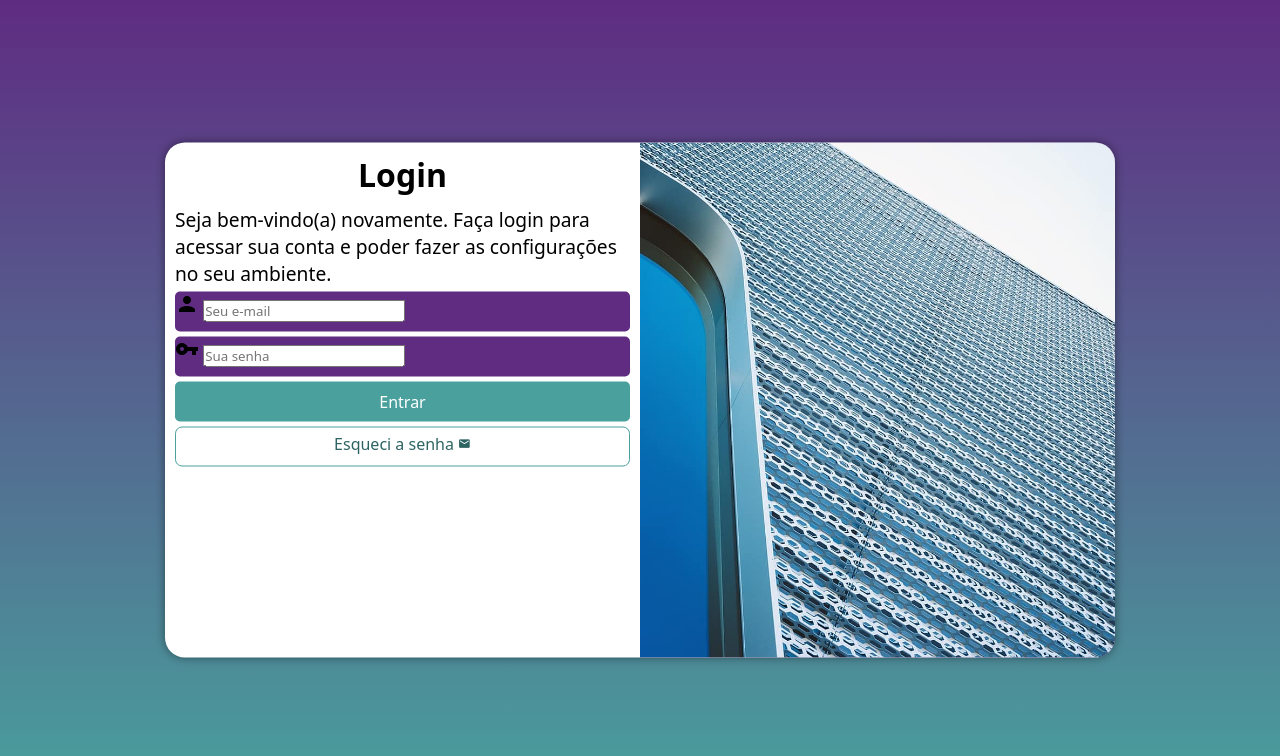
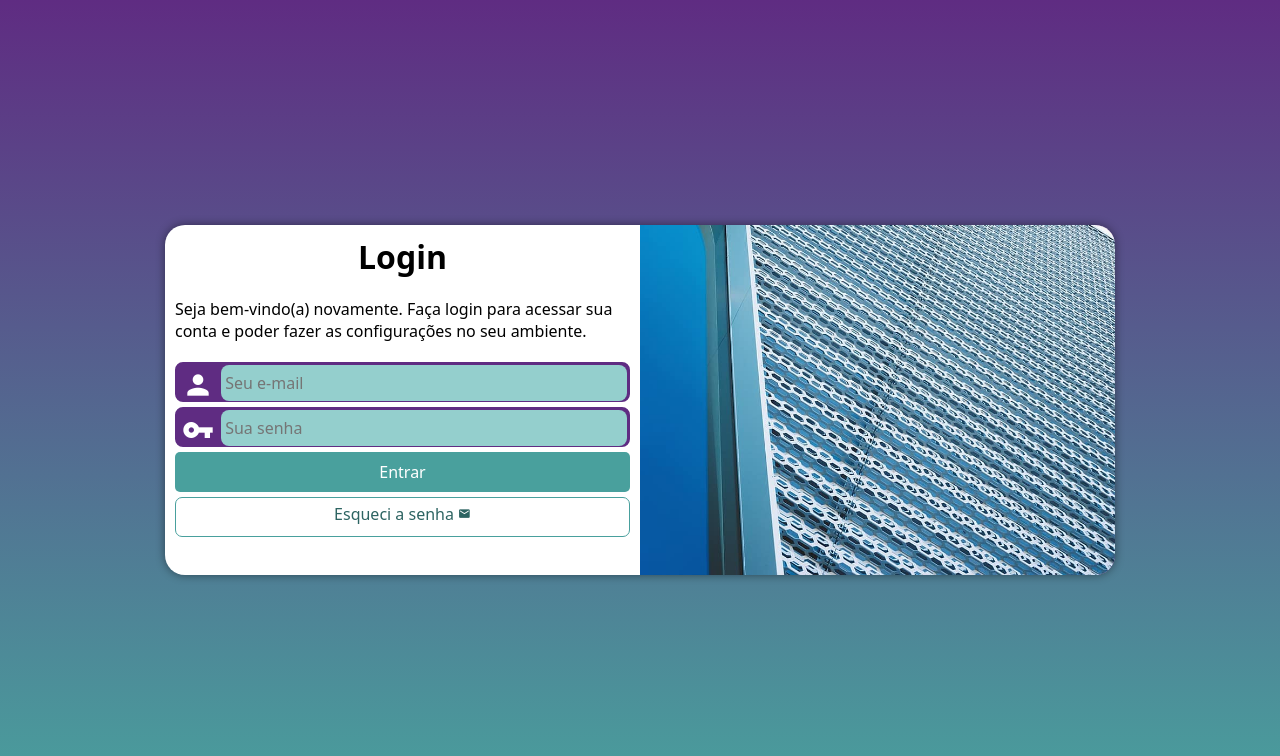
Before and after one commit to erickwac/projeto-login, a plain HTML site: page index.html in a window 1280 px wide. Drawn offline with Linux system fonts and the light colour scheme.

Commit message:
projeto finalizado

```diff
--- a/estilos/media-query.css
+++ b/estilos/media-query.css
@@ -19,6 +19,7 @@ Grandes telas: acima de 1200px
 
     section#login {
         width: 80vw;
+        height: 280px;
     }
 
     section#login div#imagem {
@@ -43,6 +44,7 @@ Grandes telas: acima de 1200px
 
     section#login {
         width: 950px;
+        height: 350px;
     }
 
     section#login div#imagem {
@@ -61,6 +63,7 @@ Grandes telas: acima de 1200px
     }
 
     div#formulario p {
-        font-size: 1.2em;
+        font-size: 1em;
+        margin: 20px 0px;
     }
 }
--- a/estilos/style.css
+++ b/estilos/style.css
@@ -28,7 +28,6 @@ section#login {
     position: absolute;
     top: 50%;
     left: 50%;
-    transform: translate(-50%, -50%);
     overflow: hidden; /*TUDO QUE ESTIVER FORA DA BORDA FICA ESCONDIDO*/
 
     background-color: white;
@@ -37,6 +36,7 @@ section#login {
     border-radius: 20px;
     box-shadow: 0px 0px 10px rgba(0, 0, 0, 0.450);
 
+    transform: translate(-50%, -50%);
     transition: width .3s, height .3s; /*ANIMAÇÃO DE TRANSIÇÃO DE TAMANHO DE TELA*/
     transition-timing-function: ease;
 }
@@ -65,15 +65,40 @@ div#formulario p {
 
 form div.campo {
     background-color: #5f2c82;
+    border: 2px solid #5f2c82;
     display: block;
     width: 100%;
     height: 40px;
-    border-radius: 5px;
+    border-radius: 8px;
     margin: 5px 0px;
 }
 
 div.campo label{
     display: none;
+}
+
+div.campo span {
+    color: white;
+   /*background-color: black;*/
+    font-size: 2em;
+    width: 40px;
+    padding: 5px;
+}
+
+div.campo input {
+    background-color: #94cfcd;
+    font-size: 1em;
+    width: calc(100% - 45px);
+    height: 100%;
+    border: 0px;
+    border-radius: 8px;
+    padding: 4px;
+    transform: translateY(-12px);
+}
+
+div.campo input:focus-within {
+    background-color: white;
+    border: none;
 }
 
 form input[type=submit] {
```
